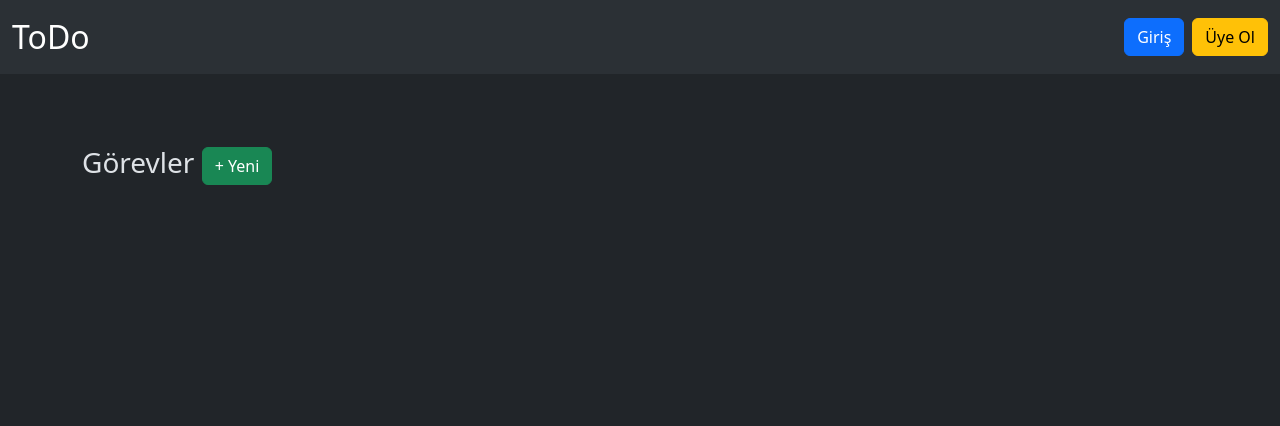
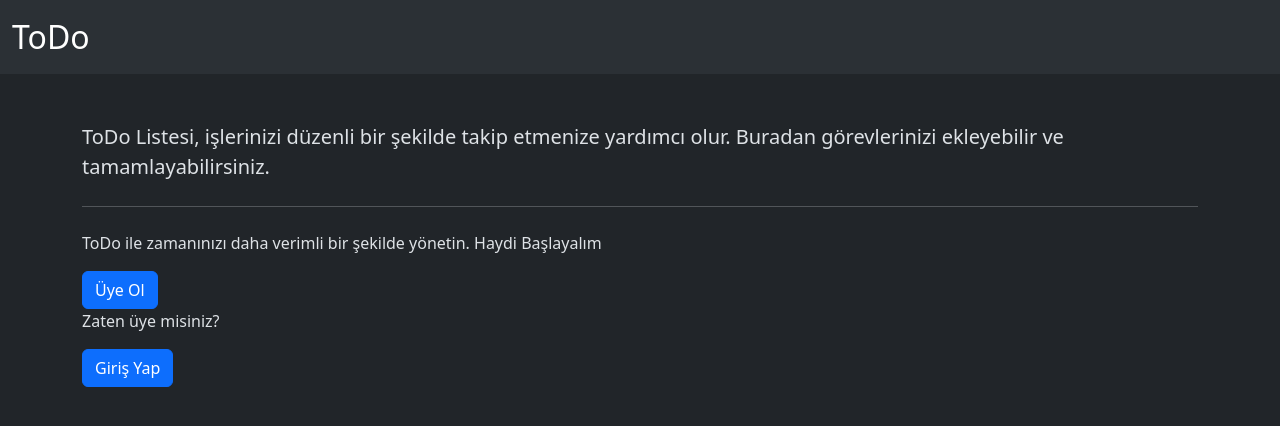
Before and after one commit to aleynasvml/TO_DO, a Flask app: page / in a window 1280 px wide. Shown: the top 426 px of the page. Run offline with Flask 3, Linux system fonts and the light colour scheme; data that the repository does not hold is empty; some libraries are stand-ins or nearby versions.

Commit message:
Initial commit

```diff
--- /dev/null
+++ b/Templates/ana_sayfa.html
@@ -0,0 +1,148 @@
+<!DOCTYPE html>
+<html lang="tr" data-bs-theme="dark">
+
+<head>
+    <title>ToDo</title>
+    <meta charset="utf-8">
+    <meta name="viewport" content="width=device-width, initial-scale=1">
+    <link href="https://cdn.jsdelivr.net/npm/bootstrap@5.3.2/dist/css/bootstrap.min.css" rel="stylesheet">
+    <script src="https://cdn.jsdelivr.net/npm/bootstrap@5.3.2/dist/js/bootstrap.bundle.min.js"></script>
+    <style>
+        .fakeimg {
+            height: 200px;
+            background: #aaa;
+        }
+
+        .flash-messages {
+            list-style: none;
+            padding: 10px;
+        }
+
+        .flash-messages li {
+            margin-bottom: 10px;
+            padding: 15px;
+            border-radius: 5px;
+        }
+
+        .success {
+            background-color: #d4edda;
+            border-color: #c3e6cb;
+            color: #155724;
+        }
+
+        .error {
+            background-color: #f8d7da;
+            border-color: #f5c6cb;
+            color: #721c24;
+        }
+
+        .warning {
+            background-color: #fff3cd;
+            border-color: #ffeeba;
+            color: #856404;
+        }
+    </style>
+</head>
+
+<body>
+
+    <nav class="navbar navbar-expand-lg navbar-light bg-body-tertiary">
+        <div class="container-fluid">
+            <a class="navbar-brand fs-2" href="/">
+                ToDo
+            </a>
+            <button class="navbar-toggler" type="button" data-bs-toggle="collapse" data-bs-target="#mynavbar">
+                <span class="navbar-toggler-icon"></span>
+            </button>
+            <div class="collapse navbar-collapse" id="mynavbar">
+            </div>
+        </div>
+
+    </nav>
+
+
+    <!-- Giriş Yap Modal -->
+    <div class="modal fade" id="loginModal" tabindex="-1" aria-labelledby="loginModalLabel" aria-hidden="true">
+        <div class="modal-dialog">
+            <div class="modal-content">
+                <div class="modal-header">
+                    <h5 class="modal-title" id="loginModalLabel">Giriş Yap</h5>
+                    <button type="button" class="btn-close" data-bs-dismiss="modal" aria-label="Kapat"></button>
+                </div>
+                <div class="modal-body">
+
+                    <form action="/giris" method="post">
+                        <div class="mb-3">
+                            <label for="loginEmail" class="form-label">Email</label>
+                            <input type="email" class="form-control" id="loginEmail" name="email" required>
+                        </div>
+                        <div class="mb-3">
+                            <label for="loginPassword" class="form-label">Şifre</label>
+                            <input type="password" class="form-control" id="loginPassword" name="sifre" required>
+                        </div>
+                        <button type="submit" class="btn btn-primary">Giriş Yap</button>
+                    </form>
+                </div>
+            </div>
+        </div>
+    </div>
+
+    <!-- Üye Ol Modal -->
+    <div class="modal fade" id="signupModal" tabindex="-1" aria-labelledby="signupModalLabel" aria-hidden="true">
+        <div class="modal-dialog">
+            <div class="modal-content">
+                <div class="modal-header">
+                    <h5 class="modal-title" id="signupModalLabel">Üye Ol</h5>
+                    <button type="button" class="btn-close" data-bs-dismiss="modal" aria-label="Kapat"></button>
+                </div>
+                <div class="modal-body">
+
+                    <form action="/uye-ol" method="post">
+                        <div class="mb-3">
+                            <label for="signupEmail" class="form-label">Email</label>
+                            <input type="email" class="form-control" id="signupEmail" name="email" required>
+                        </div>
+                        <div class="mb-3">
+                            <label for="signupPassword" class="form-label">Şifre</label>
+                            <input type="password" class="form-control" id="signupPassword" name="sifre" required>
+                            <small id="passwordHelp" class="form-text text-muted">Şifreniz en az 8 karakterden oluşmalı, en az bir büyük harf, bir küçük harf ve bir rakam içermelidir.</small>
+                        </div>
+                        <div class="mb-3 mt-3">
+                            <label for="adsoyad" class="form-label">Ad Soyad</label>
+                            <input type="text" class="form-control" id="adsoyad" name="adsoyad" required>
+                        </div>
+                        <button type="submit" class="btn btn-primary">Üye Ol</button>
+                    </form>
+                </div>
+            </div>
+        </div>
+    </div>
+
+    <div class="container mt-5">
+        <div class="d-flex justify-content-center">
+           <div class="jumbotron">
+            <p class="lead">ToDo Listesi, işlerinizi düzenli bir şekilde takip etmenize yardımcı olur. Buradan görevlerinizi ekleyebilir ve tamamlayabilirsiniz.</p>
+            <hr class="my-4">
+            <p>ToDo ile zamanınızı daha verimli bir şekilde yönetin. Haydi Başlayalım</p>
+            <button type="button" class="btn btn-primary" data-bs-toggle="modal" data-bs-target="#signupModal">Üye Ol</button>
+            <p>Zaten üye misiniz?</p>
+            <button type="button" class="btn btn-primary" data-bs-toggle="modal" data-bs-target="#loginModal">Giriş Yap</button>
+           </div>
+        </div>
+    </div>
+
+    {% with messages = get_flashed_messages() %}
+    {% if messages %}
+    <ul class="flash-messages">
+        {% for message in messages %}
+        <li class="flash-message" style="color: red;">{{ message }}</li>
+        {% endfor %}
+    </ul>
+    {% endif %}
+    {% endwith %}
+
+
+
+</body>
+
+</html>
--- a/Templates/gorev.html
+++ b/Templates/gorev.html
@@ -1,24 +1,36 @@
 <!DOCTYPE html>
 <html lang="tr" data-bs-theme="dark">
+
 <head>
     <title>ToDo</title>
     <meta charset="utf-8">
     <meta name="viewport" content="width=device-width, initial-scale=1">
-  <link href="https://cdn.jsdelivr.net/npm/bootstrap@5.3.2/dist/css/bootstrap.min.css" rel="stylesheet">
-  <script src="https://cdn.jsdelivr.net/npm/bootstrap@5.3.2/dist/js/bootstrap.bundle.min.js"></script>
+    <link href="https://cdn.jsdelivr.net/npm/bootstrap@5.3.3/dist/css/bootstrap.min.css" rel="stylesheet">
+    <script src="https://cdn.jsdelivr.net/npm/bootstrap@5.3.3/dist/js/bootstrap.bundle.min.js"></script>
     <link href="https://cdn.jsdelivr.net/npm/bootstrap-icons/font/bootstrap-icons.css" rel="stylesheet">
     <style>
         .fakeimg {
             height: 200px;
             background: #aaa;
         }
+        .pagination {
+            justify-content: center;
+        }
+        .progress-bar {
+            border-radius: 5px;
+        }
+
     </style>
 </head>
+
+
 <body>
 
     <nav class="navbar navbar-expand-lg navbar-light bg-body-tertiary">
         <div class="container-fluid">
-    <a class="navbar-brand fs-2" href="/">ToDo</a>
+            <a class="navbar-brand fs-2" href="/">
+                ToDo
+            </a>
 
             <button class="navbar-toggler" type="button" data-bs-toggle="collapse" data-bs-target="#mynavbar">
                 <span class="navbar-toggler-icon"></span>
@@ -30,14 +42,7 @@
                         <span class="navbar-text me-3"><i class="bi bi-person"></i> {{ session['kullanici']['adsoyad'] }}</span>
                     </li>
                     <li class="nav-item">
-          <a class="btn btn-danger" href="/cikis"><i class="bi bi-box-arrow-right"></i> Çıkış</a>
-        </li>
-        {% else %}
-        <li class="nav-item">
-          <a class="btn btn-primary me-2" href="/giris">Giriş</a>
-        </li>
-        <li class="nav-item">
-          <a class="btn btn-warning" href="/uye-ol">Üye Ol</a>
+                        <a class="btn btn-outline-danger" href="/cikis"><i class="bi bi-box-arrow-right"></i> Çıkış</a>
                     </li>
                     {% endif %}
                 </ul>
@@ -45,28 +50,68 @@
         </div>
     </nav>
 
-
     <div class="container mt-5">
         <div class="row">
-    <div class="col-sm-4">
-      <h3 class="mt-4">Görevler
-        <button type="button" class="btn btn-success" data-bs-toggle="modal" data-bs-target="#myModal">
-          + Yeni
-        </button>
-      </h3>
+            <div class="col-sm-4 mx-auto">
+                <h3 class="text-success">Tamamlanan Görevler</h3>
                 <ul class="nav nav-pills flex-column">
                     {% for g in gorevler %}
+                        {% if g['tamamlandi'] %}
                             <li class="nav-item d-flex justify-content-between align-items-center">
-            <a class="nav-link {% if g['_id']==aktif_gorev['_id'] %}active{% endif %}" href="/gorev/{{g['_id']}}">{{ g['gorev'] }}</a>
+                                <span class="nav-link">{{ g['gorev'] }}</span>
+                                <span class="nav-link">Tamamlanma : {{ g['tamamlanma_zamani'] }}</span>
                                 <form action="/gorev-sil/{{ g['_id'] }}" method="post">
-              <button type="submit" class="btn btn-danger"><i class="bi bi-trash"></i></button>
+                                    <button type="submit" class="btn btn-outline-danger"><i class="bi bi-trash"></i></button>
                                 </form>
                             </li>
+                        {% endif %}
                     {% endfor %}
                 </ul>
-      <hr class="d-sm-none">
+            </div>
+            <div class="col-sm-4 mx-auto">
+                <h3 class="text-warning">Aktif Görevler</h3>
+                <ul class="nav nav-pills flex-column">
+                    {% for g in gorevler %}
+                        {% if not g['tamamlandi'] %}
+                            <li class="nav-item d-flex justify-content-between align-items-center">
+                                <span class="nav-link">{{ g['gorev'] }}</span>
+                                <span class="nav-link">{{ g['tarih'] }}</span>
+                                <form action="/gorev-sil/{{ g['_id'] }}" method="post">
+                                    <button type="submit" class="btn btn-outline-danger"><i class="bi bi-trash3"></i></button>
+                                </form>
+                                <form action="/gorev-tamamla/{{ g['_id'] }}" method="post">
+                                    <button type="submit" class="btn btn-outline-success"><i class="bi bi-clipboard-check"></i></button>
+                                </form>
+                            </li>
+                        {% endif %}
+                    {% endfor %}
+                </ul>
+            </div>
+
+            <!-- Yeni görev ekle butonu -->
+            <div class="col-sm-4">
+                <div class="mt-3 text-end">
+                    <button type="button" class="btn btn-outline-info" data-bs-toggle="modal" data-bs-target="#myModal">+ Yeni Görev </button>
                 </div>
             </div>
+        </div>
+
+        <!-- Sayfalama düğmeleri -->
+        <div class="row justify-content-center mt-3">
+            <div class="col-sm-6">
+                {{ pagination.links }}
+            </div>
+        </div>
+
+        <!-- İlerleme çubuğu -->
+        <div class="row mt-3">
+            <div class="col-sm-8">
+                <div class="progress">
+                    <div class="progress-bar bg-success" role="progressbar" style="width: {{ ilerleme_yuzdesi }}%;" aria-valuenow="{{ ilerleme_yuzdesi }}" aria-valuemin="0" aria-valuemax="100">{{ ilerleme_yuzdesi }}%</div>
+                </div>
+            </div>
+        </div>
+
     </div>
 
     <!-- The Modal -->
@@ -97,4 +142,5 @@
     </div>
 
 </body>
+
 </html>
--- a/main.py
+++ b/main.py
@@ -1,13 +1,19 @@
-from flask import Flask, render_template, request, redirect, session
+from flask import Flask, render_template, request, redirect, session, flash
+from flask_paginate import Pagination, get_page_parameter
+from werkzeug.security import generate_password_hash, check_password_hash
 import pymongo
+import os
+import re
+from time import strftime
+
+SECRET_KEY = os.environ.get('SECRET_KEY', 'default_secret_key')
 
 app = Flask(__name__)
-app.secret_key = 'cok gizli super secret key'
+app.secret_key = SECRET_KEY
 
 # MongoDB'ye bağlantı kur
 client = pymongo.MongoClient()
 db = client["ToDoDB"]
-
 
 def get_next_sequence_value(seq_name):
     sequence_document = db.counters.find_one_and_update(
@@ -18,75 +24,153 @@ def get_next_sequence_value(seq_name):
     if sequence_document is None:
         raise ValueError("Sequence belgesi bulunamadı.")
     return sequence_document["seq"]
+
+def check_password_format(password):
+    # Şifrenin en az 8 karakterden oluştuğunu, en az bir büyük harf, bir küçük harf ve bir rakam içerdiğini kontrol et
+    if len(password) < 8:
+        return False
+    if not re.search("[a-z]", password):
+        return False
+    if not re.search("[A-Z]", password):
+        return False
+    if not re.search("[0-9]", password):
+        return False
+    return True
+
 @app.route('/')
+def ana_sayfa():
+    return render_template("ana_sayfa.html")
+
+@app.route('/home', methods=["GET"])
 def home_page():
-    gorevler = list(db["gorevler"].find().sort("_id", -1))
-    if not gorevler:
-        return render_template("gorev.html", aktif_gorev=None, gorevler=[], yapilacaklar=[])
+    if 'kullanici' in session:
+        kullanici_email = session['kullanici']['_id']
+        page = request.args.get(get_page_parameter(), type=int, default=1)
+        per_page = 6  # Sayfa başına gösterilecek görev sayısı
 
-    aktif_gorev = gorevler[0]
-    yapilacaklar = list(db["yapilacaklar"].find({"gorev_id": aktif_gorev["_id"]}))
-    return render_template("gorev.html", aktif_gorev=aktif_gorev, gorevler=gorevler, yapilacaklar=yapilacaklar)
+        gorevler = list(db["gorevler"].find({"kullanici_email": kullanici_email}).sort("_id", -1))
+        total = len(gorevler)
 
+        pagination = Pagination(page=page, per_page=per_page, total=total)
+
+        gorevler = gorevler[(page - 1) * per_page: page * per_page]
+
+        tamamlanan_gorev_sayisi = sum(1 for gorev in gorevler if gorev["tamamlandi"])
+        toplam_gorev_sayisi = len(gorevler)
+
+        if toplam_gorev_sayisi == 0:
+            ilerleme_yuzdesi = 0
+        else:
+            ilerleme_yuzdesi = (tamamlanan_gorev_sayisi / toplam_gorev_sayisi) * 100
+
+        if not gorevler:
+            return render_template("gorev.html", aktif_gorev=None, gorevler=[], yapilacaklar=[], ilerleme_yuzdesi=ilerleme_yuzdesi, pagination=pagination)
+        aktif_gorev = gorevler[0]
+        yapilacaklar = list(db["gorevler"].find({"gorev_id": aktif_gorev["_id"], "kullanici_email": kullanici_email}))
+        return render_template("gorev.html", aktif_gorev=aktif_gorev, gorevler=gorevler, yapilacaklar=yapilacaklar, ilerleme_yuzdesi=ilerleme_yuzdesi, pagination=pagination)
+    else:
+        return redirect("/giris", 302)
 
 @app.route('/gorev-ekle', methods=["GET", "POST"])
 def gorev_ekle():
     if request.method == 'GET':
-        return render_template("gorev_ekle.html")
+        return render_template("gorev.html")
     elif request.method == 'POST':
         gorev = request.form["gorev"]
+        tarih = strftime(" %X %d %B, %Y")  # Mevcut zamanı al
+        kullanici_email = session['kullanici']['_id']
         db["gorevler"].insert_one({
             "_id": get_next_sequence_value("gorevler"),
-            "gorev": gorev
+            "gorev": gorev,
+            "tarih": tarih,
+            "tamamlandi": False,
+            "kullanici_email": kullanici_email
         })
-        return redirect("/", 302)
+        return redirect("/home", 302)
 
 @app.route('/gorev/<gorev_id>')
 def gorev_goster(gorev_id):
     if request.method == 'GET':
-        gorevler = list(db["gorevler"].find().sort("_id", -1))
-        aktif_gorev = db["gorevler"].find_one({"_id": int(gorev_id)})
-        yapilacaklar = list(db["yapilacaklar"].find({"gorev_id": int(gorev_id) }))
+        kullanici_email = session['kullanici']['_id']
+        gorevler = list(db["gorevler"].find({"kullanici_email": kullanici_email}).sort("_id", -1))
+        aktif_gorev = db["gorevler"].find_one({"_id": int(gorev_id), "kullanici_email": kullanici_email})
+        yapilacaklar = list(db["yapilacaklar"].find({"gorev_id": int(gorev_id), "kullanici_email": kullanici_email}))
         return render_template("gorev.html", aktif_gorev=aktif_gorev, gorevler=gorevler, yapilacaklar=yapilacaklar)
 
 @app.route('/gorev-sil/<gorev_id>', methods=["POST"])
 def gorev_sil(gorev_id):
-    db["gorevler"].delete_one({"_id": int(gorev_id)})
-    return redirect("/", 302)
+    kullanici_email = session['kullanici']['_id']
+    db["gorevler"].delete_one({"_id": int(gorev_id), "kullanici_email": kullanici_email})
+    return redirect("/home", 302)
+
+
+@app.route('/gorev-tamamla/<gorev_id>', methods=["POST"])
+def gorev_tamamla(gorev_id):
+    kullanici_email = session['kullanici']['_id']
+
+    # Görevin tamamlandığı zamanı al
+    tamamlanma_zamani = strftime(" %X %d %B, %Y")
+
+    # Görevin tamamlandı bayrağını ve tamamlanma zamanını güncelle
+    db["gorevler"].update_one(
+        {"_id": int(gorev_id), "kullanici_email": kullanici_email},
+        {"$set": {"tamamlandi": True, "tamamlanma_zamani": tamamlanma_zamani}}
+    )
+
+    return redirect("/home", 302)
+
 @app.route('/uye-ol', methods=["GET", "POST"])
 def uye_ol():
     if request.method == 'GET':
-        return render_template("uye-ol.html")
+        return render_template("gorev.html")
     else:
         # Formdan gelen verileri al
         email = request.form["email"]
         sifre = request.form["sifre"]
         adsoyad = request.form["adsoyad"]
 
-        # Verileri collection'a ekle
+        # Öncelikle veritabanında bu e-posta adresiyle kullanıcı olup olmadığını kontrol et
+        existing_user = db["kullanicilar"].find_one({"_id": email})
+        if existing_user:
+            flash("Bu e-posta adresi zaten kullanılıyor. Lütfen başka bir e-posta adresi deneyin.", "error")
+            return redirect("/", 302)
+
+        # Şifre formatını kontrol et
+        if not check_password_format(sifre):
+            flash("Şifre formatı geçersiz. En az 8 karakterden oluşmalı, en az bir büyük harf, bir küçük harf ve bir rakam içermelidir.", "error")
+            return redirect("/", 302)
+
+        # Şifreyi hash'le
+        sifre_hash = generate_password_hash(sifre)
+
+        # Veritabanına kullanıcıyı ekle
         db["kullanicilar"].insert_one({
             "_id": email,
-            "sifre": sifre,
+            "sifre": sifre_hash,
             "adsoyad": adsoyad
         })
-        return redirect("/giris", 302)
 
+        # Oturum başlat
+        kullanici = db["kullanicilar"].find_one({"_id": email})
+        session['kullanici'] = kullanici
+        return redirect("/home", 302)
 @app.route('/giris', methods=["GET", "POST"])
 def giris():
     if request.method == 'GET':
-        return render_template("giris.html")
+        return render_template("gorev.html")
     else:
         # Formdan gelen verileri al
         email = request.form["email"]
-        sifre = request.form["sifre"]
+        girilen_sifre = request.form["sifre"]
 
         kullanici = db["kullanicilar"].find_one({"_id": email})
 
-        if kullanici and kullanici["sifre"] == sifre:
+        if kullanici and check_password_hash(kullanici["sifre"], girilen_sifre):
             session['kullanici'] = kullanici
+            return redirect("/home", 302)
+        else:
+            flash("Kullanıcı bulunamadı ya da şifre geçersiz", "error")
             return redirect("/", 302)
-        else:
-            return "Kullanıcı bulunamadı ya da şifre geçersiz"
 
 @app.route('/cikis', methods=["GET", "POST"])
 def cikis():
```
Also changed, not shown: Templates/giris.html (deleted, +0 -36 lines), Templates/uye-ol.html (deleted, +0 -39 lines). Lines whose indentation alone changed are shown as unchanged.
